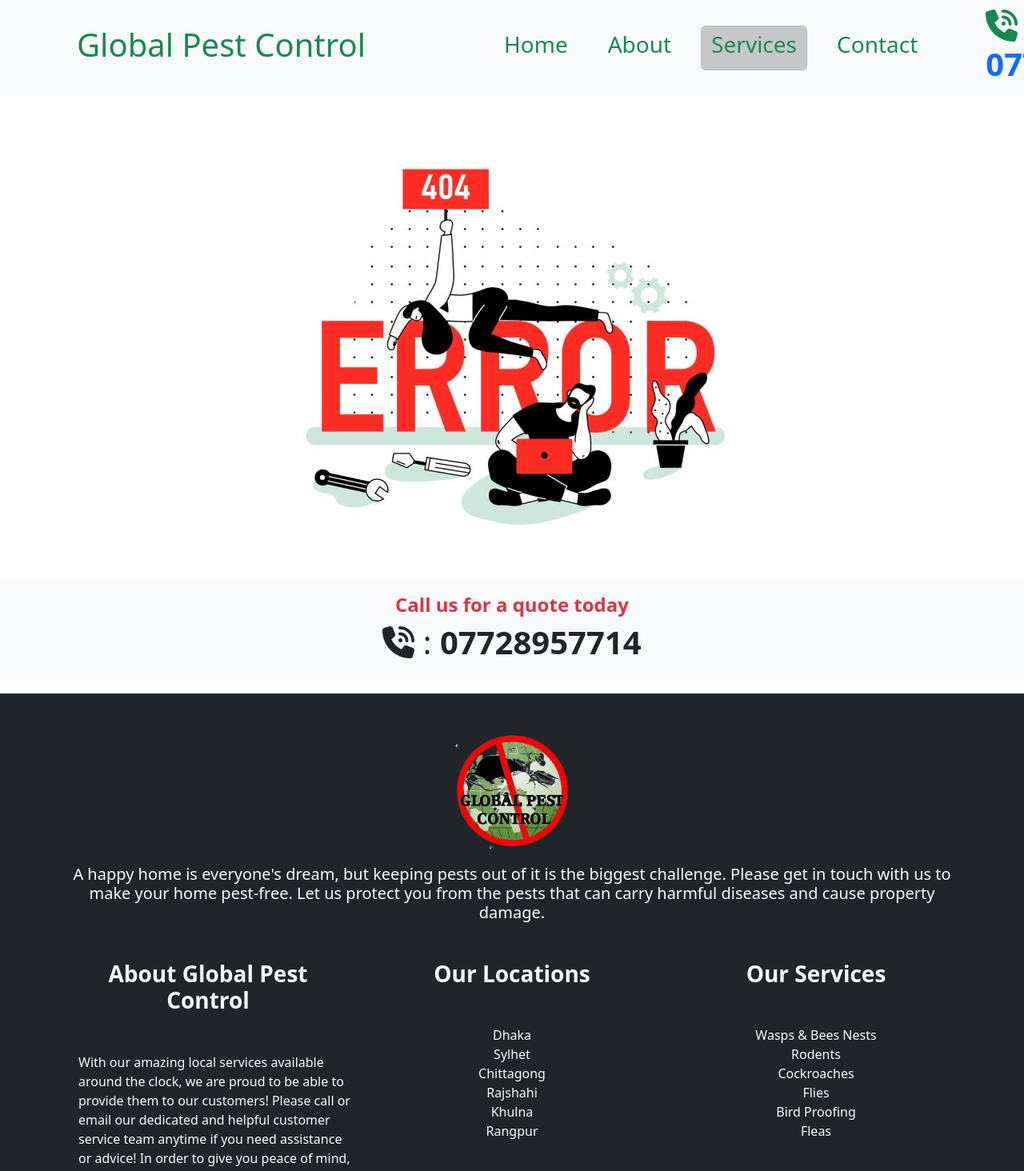
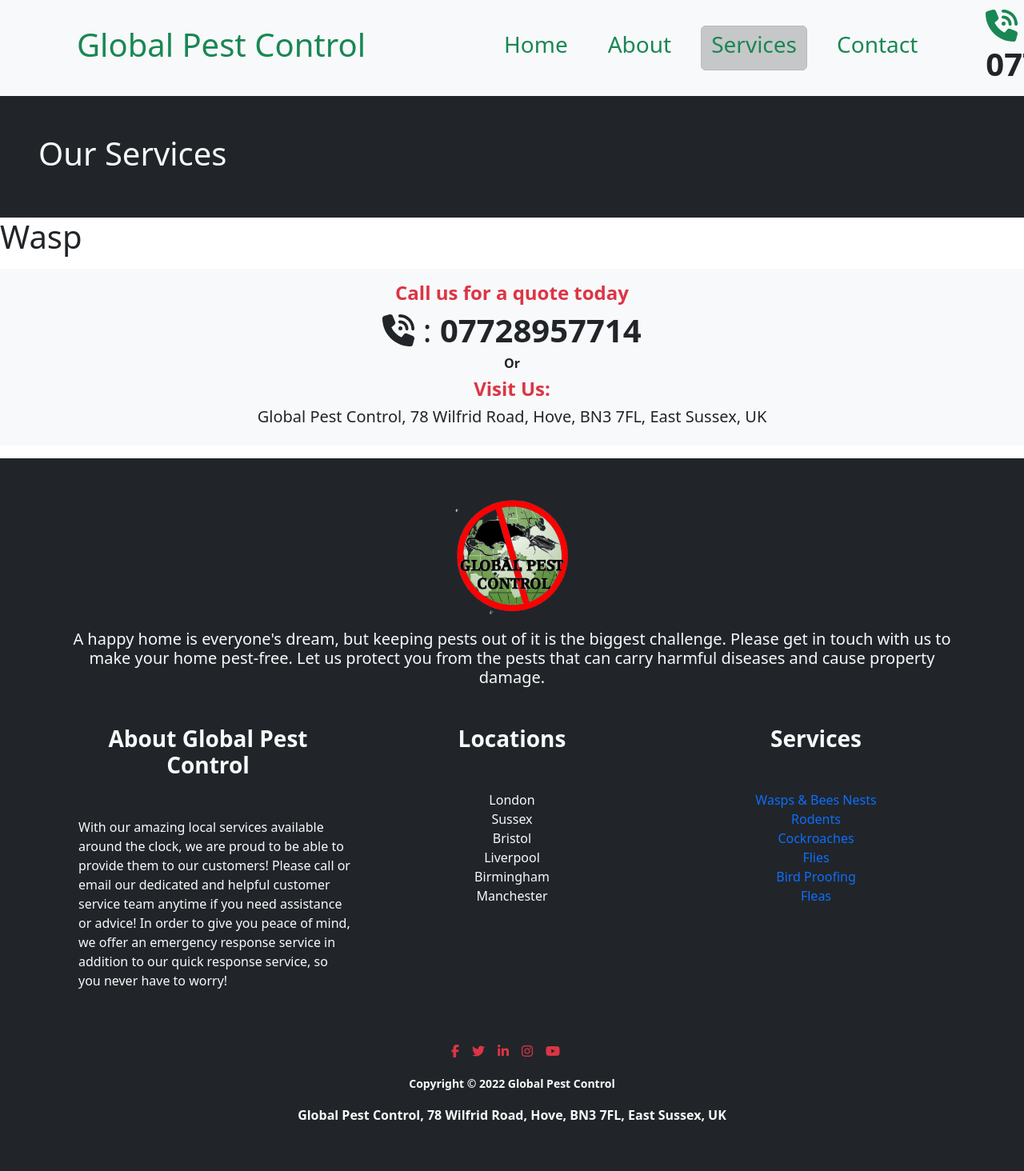
Before and after one commit to samimeadad/pest-control, a React (Create React App) app: page /service/wasp in a window 1280 px wide. Shown: the top 1464 px of the page at 80% size. Built offline with nearby package versions, Linux system fonts and the light colour scheme.

Commit message:
all service routes created

```diff
--- a/src/App.js
+++ b/src/App.js
@@ -10,6 +10,13 @@
 import Service from './Components/Service/Service';
 import ServiceHeader from './Components/Service/ServiceHeader';
 import Telephone from './Components/Telephone/Telephone';
+import Wasp from './Components/Service/Wasp';
+import Rodent from './Components/Service/Rodent';
+import Cockroach from './Components/Service/Cockroach';
+import Flies from './Components/Service/Flies';
+import BirdProofing from './Components/Service/BirdProofing';
+import Fleas from './Components/Service/Fleas';
+
 
 function App () {
   return (
@@ -35,6 +42,30 @@
             <ServiceHeader />
             <Service />
           </Route>
+          <Route exact path="/service/wasp">
+            <ServiceHeader />
+            <Wasp />
+          </Route>
+          <Route exact path="/service/rodent">
+            <ServiceHeader />
+            <Rodent />
+          </Route>
+          <Route exact path="/service/cockroach">
+            <ServiceHeader />
+            <Cockroach />
+          </Route>
+          <Route exact path="/service/flies">
+            <ServiceHeader />
+            <Flies />
+          </Route>
+          <Route exact path="/service/birdproofing">
+            <ServiceHeader />
+            <BirdProofing />
+          </Route>
+          <Route exact path="/service/fleas">
+            <ServiceHeader />
+            <Fleas />
+          </Route>
           <Route exact path="*">
             <PageNotFound />
           </Route>
--- a/src/Components/About/About.js
+++ b/src/Components/About/About.js
@@ -64,6 +64,17 @@
             </Container>
             <Container className='my-5 text-center'>
                 <h1 className='my-5 fw-bold'>Our Strengths</h1>
+                <Row className='my-5'>
+                    <Col xs={ 12 } sm={ 12 } md={ 8 } lg={ 8 }>
+                        <img className="img-fluid" src={ about3 } alt="errorPageImage" />
+                    </Col>
+                    <Col xs={ 12 } sm={ 12 } md={ 4 } lg={ 4 }>
+                        <h2 className='text-start mt-5 text-success fw-bold'>The Technology</h2>
+                        <h4 className='text-start'>
+                            Pests are the most irritating species in the world which are the disturbances to effective human living. The pests have been controlled for more than decades and centuries, but still, we cannot eliminate them from this world. It is not possible to destroy any species completely, but you can control the presence of insects for a period of time. Though technology is improving with the growth of the world, the pests are involving more. It is possible to defend the presence of pests with a number of methods. Though there are many physical, chemical, and biological methods, it is difficult to kill the total species, and here in Global Pest Control we use the latest innovations in pest control technology.
+                        </h4>
+                    </Col>
+                </Row>
                 <Row>
                     <Col xs={ 12 } sm={ 12 } md={ 4 } lg={ 4 }>
                         <h2 className='text-end mt-5 text-success fw-bold'>The Soldiers</h2>
@@ -86,17 +97,7 @@
                         </h4>
                     </Col>
                 </Row>
-                <Row className='my-5'>
-                    <Col xs={ 12 } sm={ 12 } md={ 4 } lg={ 4 }>
-                        <h2 className='text-end mt-5 text-success fw-bold'>The Technology</h2>
-                        <h4 className='text-end'>
-                            Pests are the most irritating species in the world which are the disturbances to effective human living. The pests have been controlled for more than decades and centuries, but still, we cannot eliminate them from this world. It is not possible to destroy any species completely, but you can control the presence of insects for a period of time. Though technology is improving with the growth of the world, the pests are involving more. It is possible to defend the presence of pests with a number of methods. Though there are many physical, chemical, and biological methods, it is difficult to kill the total species, and here in Global Pest Control we use the latest innovations in pest control technology.
-                        </h4>
-                    </Col>
-                    <Col xs={ 12 } sm={ 12 } md={ 8 } lg={ 8 }>
-                        <img className="img-fluid" src={ about3 } alt="errorPageImage" />
-                    </Col>
-                </Row>
+
             </Container>
         </div>
     );
--- a/src/Components/Footer/Footer.js
+++ b/src/Components/Footer/Footer.js
@@ -25,36 +25,36 @@
                     </Col>
 
                     <Col xs={ 12 } sm={ 12 } md={ 4 } lg={ 4 } className="text-center">
-                        <h3 className="text-light mb-5 fw-bold">Our Locations</h3>
+                        <h3 className="text-light mb-5 fw-bold">Locations</h3>
                         <p>
-                            <span>Dhaka</span>
+                            <span>London</span>
                             <br />
-                            <span>Sylhet</span>
+                            <span>Sussex</span>
                             <br />
-                            <span>Chittagong</span>
+                            <span>Bristol</span>
                             <br />
-                            <span>Rajshahi</span>
+                            <span>Liverpool</span>
                             <br />
-                            <span>Khulna</span>
+                            <span>Birmingham</span>
                             <br />
-                            <span>Rangpur</span>
+                            <span>Manchester</span>
                         </p>
                     </Col>
 
                     <Col xs={ 12 } sm={ 12 } md={ 4 } lg={ 4 } className="text-center">
-                        <h3 className="text-light mb-5 fw-bold">Our Services</h3>
+                        <h3 className="text-light mb-5 fw-bold">Services</h3>
                         <p>
-                            <span>Wasps & Bees Nests</span>
+                            <Link to="/service/wasp" className='text-decoration-none'><span>Wasps & Bees Nests</span></Link>
                             <br />
-                            <span>Rodents</span>
+                            <Link to="/service/rodent" className='text-decoration-none'><span>Rodents</span></Link>
                             <br />
-                            <span>Cockroaches</span>
+                            <Link to="/service/cockroach" className='text-decoration-none'><span>Cockroaches</span></Link>
                             <br />
-                            <span>Flies</span>
+                            <Link to="/service/flies" className='text-decoration-none'><span>Flies</span></Link>
                             <br />
-                            <span>Bird Proofing</span>
+                            <Link to="/service/birdproofing" className='text-decoration-none'><span>Bird Proofing</span></Link>
                             <br />
-                            <span>Fleas</span>
+                            <Link to="/service/fleas" className='text-decoration-none'><span>Fleas</span></Link>
                         </p>
                     </Col>
                 </Row>
@@ -67,6 +67,7 @@
                 <Link to={ { pathname: "https://www.youtube.com/" } } target="_blank" rel="noreferrer"><i aria-hidden="true" className="fab fa-youtube text-danger me-3" data-toggle="tooltip" title="Github"></i></Link>
             </p>
             <p className="text-light text-center fs-6"><small className='fw-bold'>Copyright &copy; { ( new Date().getFullYear() ) } Global Pest Control</small></p>
+            <p className="text-light text-center fs-6 fw-bold">Global Pest Control, 78 Wilfrid Road, Hove, BN3 7FL, East Sussex, UK</p>
         </footer>
     );
 };
--- a/src/Components/Header/Header.js
+++ b/src/Components/Header/Header.js
@@ -28,7 +28,7 @@
                             <NavLink className="me-4 text-success text-decoration-none btn btn-light" to="/contact"><h3>Contact</h3></NavLink>
                         </Nav>
                         <Nav className="mx-5 text-success">
-                            <h1><FontAwesomeIcon icon={ faPhoneVolume } /> : <a className="text-decoration-none fw-bold" href="tel: +4407728957714">07728957714</a></h1>
+                            <h1><FontAwesomeIcon icon={ faPhoneVolume } /> : <a className="text-decoration-none fw-bold text-dark" href="tel: +4407728957714">07728957714</a></h1>
                         </Nav>
                     </Navbar.Collapse>
                 </div>
--- /dev/null
+++ b/src/Components/Service/BirdProofing.js
@@ -0,0 +1,11 @@
+import React from 'react';
+
+const BirdProofing = () => {
+    return (
+        <div>
+            <h1>Bird Proofing</h1>
+        </div>
+    );
+};
+
+export default BirdProofing;
--- /dev/null
+++ b/src/Components/Service/Cockroach.js
@@ -0,0 +1,11 @@
+import React from 'react';
+
+const Cockroach = () => {
+    return (
+        <div>
+            <h1>Cockroach</h1>
+        </div>
+    );
+};
+
+export default Cockroach;
--- /dev/null
+++ b/src/Components/Service/Fleas.js
@@ -0,0 +1,11 @@
+import React from 'react';
+
+const Fleas = () => {
+    return (
+        <div>
+            <h1>Fleas</h1>
+        </div>
+    );
+};
+
+export default Fleas;
--- /dev/null
+++ b/src/Components/Service/Flies.js
@@ -0,0 +1,11 @@
+import React from 'react';
+
+const Flies = () => {
+    return (
+        <div>
+            <h1>Flies</h1>
+        </div>
+    );
+};
+
+export default Flies;
--- /dev/null
+++ b/src/Components/Service/Rodent.js
@@ -0,0 +1,11 @@
+import React from 'react';
+
+const Rodent = () => {
+    return (
+        <div>
+            <h1>Rodent</h1>
+        </div>
+    );
+};
+
+export default Rodent;
--- /dev/null
+++ b/src/Components/Service/Wasp.js
@@ -0,0 +1,11 @@
+import React from 'react';
+
+const Wasp = () => {
+    return (
+        <div>
+            <h1>Wasp</h1>
+        </div>
+    );
+};
+
+export default Wasp;
--- a/src/Components/Telephone/Telephone.js
+++ b/src/Components/Telephone/Telephone.js
@@ -7,6 +7,9 @@
         <div className='text-center bg-light p-3 my-3'>
             <h4 className='text-danger fw-bold'>Call us for a quote today</h4>
             <h1><FontAwesomeIcon className="text-dark" icon={ faPhoneVolume } /> : <a className="text-decoration-none text-dark fw-bold" href="tel: +4407728957714">07728957714</a></h1>
+            <h6 className='fw-bold'>Or</h6>
+            <h4 className='text-danger fw-bold'>Visit Us:</h4>
+            <h5>Global Pest Control, 78 Wilfrid Road, Hove, BN3 7FL, East Sussex, UK</h5>
         </div>
     );
 };
```
